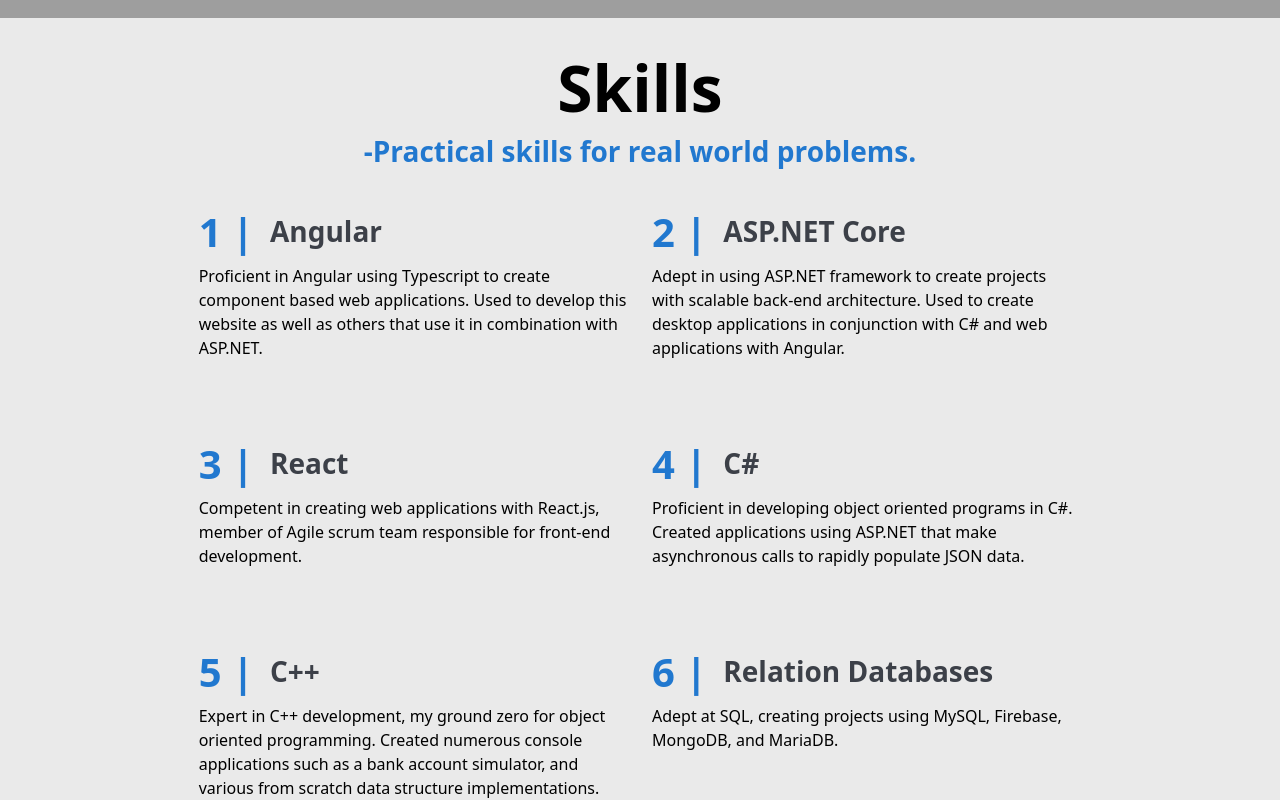
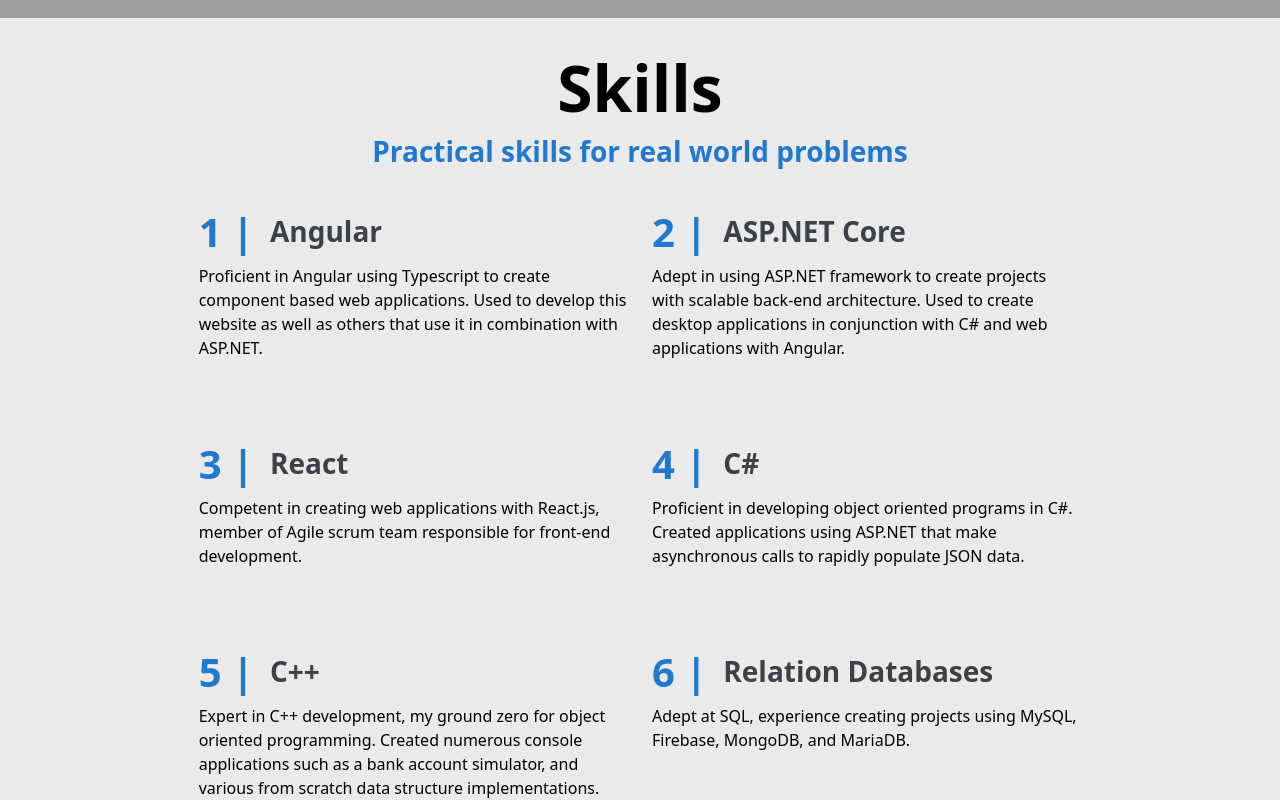
Before and after one commit to Low-Signal/my-portfolio, an Angular app: page / in a window 1280 px wide. Shown: the part 1520-2320 px from the top of the page. Built offline with nearby package versions, Linux system fonts and the light colour scheme; grey boxes are pictures that could not be loaded.

Commit message:
Small wording change

```diff
--- a/src/app/skills/skills.component.html
+++ b/src/app/skills/skills.component.html
@@ -1,7 +1,7 @@
 
 <body>
     <h3>Skills</h3>
-    <h5>-Practical skills for real world problems.</h5>
+    <h5>Practical skills for real world problems</h5>
     <div class="container-fluid">
         <div class="row">
             <div class="col-md-5">
@@ -57,7 +57,7 @@
                 <div class="child">
                     <h2>Relation Databases</h2>
                 </div>
-                <p>Adept at SQL, creating projects using MySQL, Firebase, MongoDB, and MariaDB.</p>
+                <p>Adept at SQL, experience creating projects using MySQL, Firebase, MongoDB, and MariaDB.</p>
             </div>
             <div class="col-md-5">
                 <div class="child">
```
